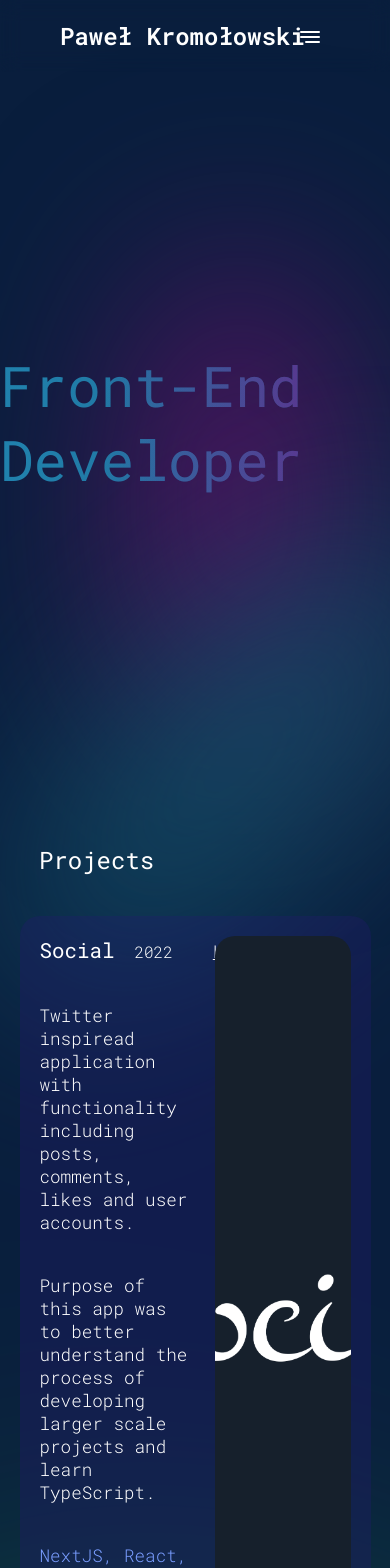
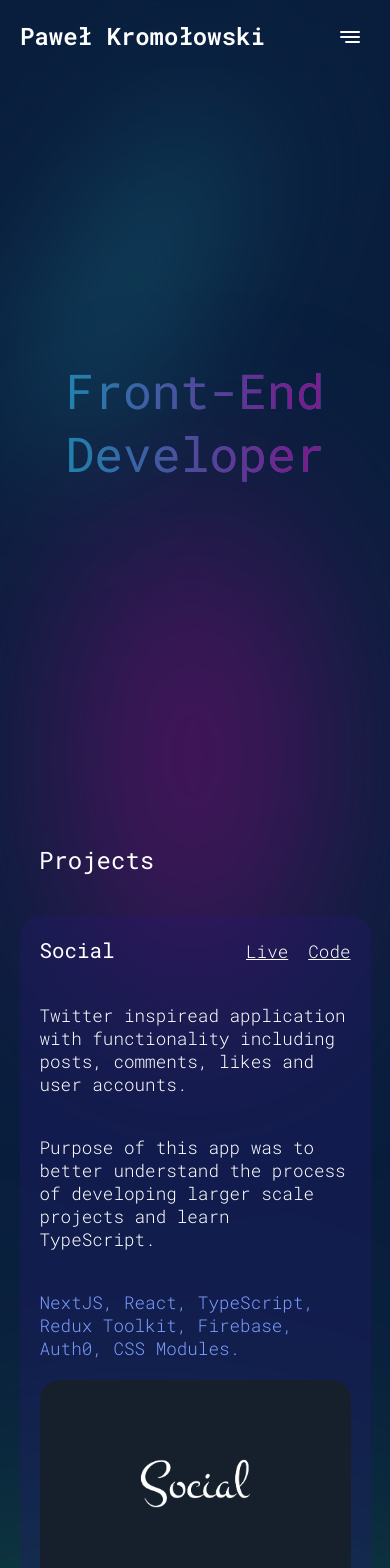
Before and after one commit to cateruu/portfolio-v2, a Next.js app: page / in a window 390 px wide. Shown: the top 1568 px of the page. Built offline with nearby package versions, Linux system fonts and the light colour scheme.

Commit message:
mobile viewport

```diff
--- a/components/Landing/Landing.module.scss
+++ b/components/Landing/Landing.module.scss
@@ -30,6 +30,28 @@
   @include mobileL {
     font-size: 3.5rem;
   }
+
+  @include mobile {
+    text-align: center;
+    font-size: 4rem;
+    background: radial-gradient(
+        61.67% 7661.25% at 78.41% 309.47%,
+        #7b198c 0%,
+        rgba(163, 33, 185, 0) 100%
+      ),
+      radial-gradient(
+        1823.99% 3812.76% at 24.35% -125.76%,
+        #2288b4 0%,
+        rgba(34, 136, 180, 0) 100%
+      );
+    -webkit-background-clip: text;
+    -webkit-text-fill-color: transparent;
+    background-clip: text;
+  }
+
+  @include mobileS {
+    font-size: 3rem;
+  }
 }
 
 .blurP {
@@ -41,6 +63,11 @@
   background-color: #5a1266;
   border-radius: 100%;
   filter: blur(100px);
+
+  @include mobile {
+    right: 25%;
+    top: 60%;
+  }
 }
 
 .blurB {
@@ -57,4 +84,13 @@
   @include mobileL {
     left: -20%;
   }
+
+  @include mobile {
+    width: 100px;
+    height: 400px;
+    filter: blur(70px);
+    transform: rotate(30deg);
+    top: 10%;
+    left: 20%;
+  }
 }
--- a/components/Layout/Footer.module.scss
+++ b/components/Layout/Footer.module.scss
@@ -1,8 +1,13 @@
 @use '../../styles/variables/' as *;
+@use '../../styles/mixins/viewports' as *;
 
 .footer {
   margin: 60px 0 20px 0;
   text-align: center;
   font-size: $font-project;
   font-weight: 300;
+
+  @include mobileS {
+    font-size: $font-project-mobile;
+  }
 }
--- a/components/Layout/Header.module.scss
+++ b/components/Layout/Header.module.scss
@@ -16,6 +16,10 @@
 
   @include tablet {
     padding: 20px 60px;
+  }
+
+  @include mobileS {
+    padding: 20px;
   }
 }
 
--- a/components/Layout/MobileMenu.module.scss
+++ b/components/Layout/MobileMenu.module.scss
@@ -19,6 +19,10 @@
 
   @include mobileM {
     display: flex;
+  }
+
+  @include mobileS {
+    right: 20px;
   }
 }
 
@@ -70,10 +74,12 @@
   transition: 0.2s;
   left: -100px;
   position: relative;
+  pointer-events: none;
 
   &.open {
     opacity: 1;
     left: 0;
+    pointer-events: all;
   }
 
   &.open:nth-of-type(1) {
--- a/components/Layout/Socials.module.scss
+++ b/components/Layout/Socials.module.scss
@@ -26,9 +26,11 @@
   color: $font-color-main;
   opacity: 0;
   transition: 0.2s;
+  pointer-events: none;
 
   &.open {
     transition-delay: 0.45s;
     opacity: 1;
+    pointer-events: all;
   }
 }
--- a/components/Projects/Project.module.scss
+++ b/components/Projects/Project.module.scss
@@ -13,6 +13,10 @@
   @include mobileL {
     gap: 20px;
   }
+
+  @include mobileM {
+    flex-direction: column;
+  }
 }
 
 .textContainer {
@@ -24,6 +28,10 @@
 
   @include tabletL {
     width: 50%;
+  }
+
+  @include mobileM {
+    width: 100%;
   }
 }
 
@@ -54,6 +62,10 @@
 .time {
   font-weight: 300;
   margin-left: 20px;
+
+  @include mobileS {
+    display: none;
+  }
 }
 
 .link {
@@ -69,6 +81,10 @@
 
   @include tablet {
     font-size: $font-project-mobile;
+  }
+
+  @include mobileS {
+    margin-left: 20px;
   }
 }
 
@@ -98,6 +114,10 @@
   @include tabletL {
     width: 50%;
   }
+
+  @include mobileM {
+    width: 100%;
+  }
 }
 
 .imageContainer > span {
--- a/components/Projects/Projects.module.scss
+++ b/components/Projects/Projects.module.scss
@@ -39,6 +39,14 @@
 
   &:hover {
     text-shadow: 0 0 20px #fff;
+
+    @include mobileS {
+      text-shadow: 0 0 12px #fff;
+    }
+  }
+
+  @include mobileS {
+    font-size: $font-project-mobile;
   }
 }
 
--- a/components/Skills/Skills.module.scss
+++ b/components/Skills/Skills.module.scss
@@ -20,6 +20,7 @@
   margin-bottom: 60px;
 
   @include mobileL {
+    font-size: $font-header-tablet;
     margin-bottom: 30px;
   }
 }
--- a/styles/mixins/_viewports.scss
+++ b/styles/mixins/_viewports.scss
@@ -21,3 +21,15 @@
     @content;
   }
 }
+
+@mixin mobile {
+  @media screen and (max-width: 650px) {
+    @content;
+  }
+}
+
+@mixin mobileS {
+  @media screen and (max-width: 450px) {
+    @content;
+  }
+}
```
